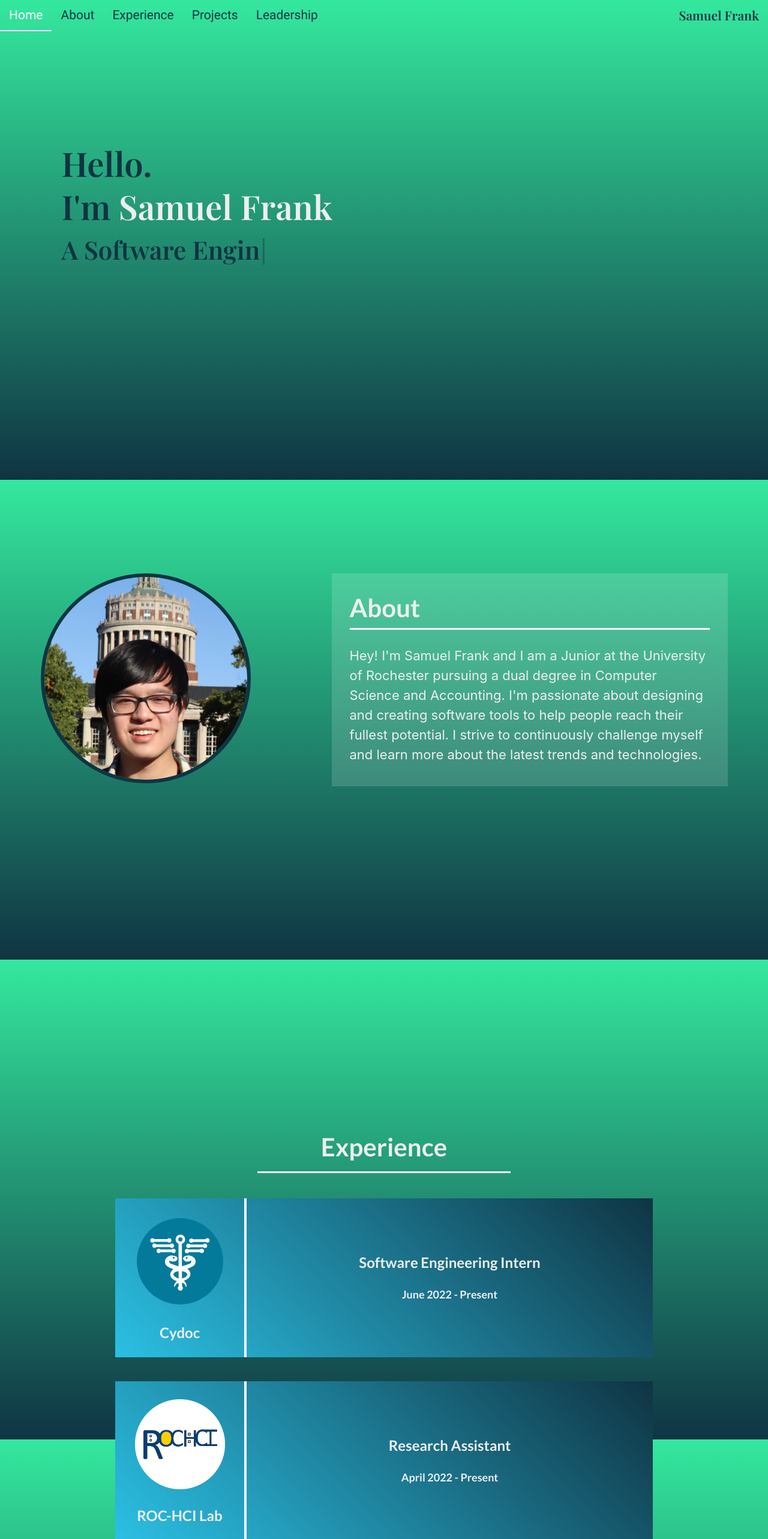
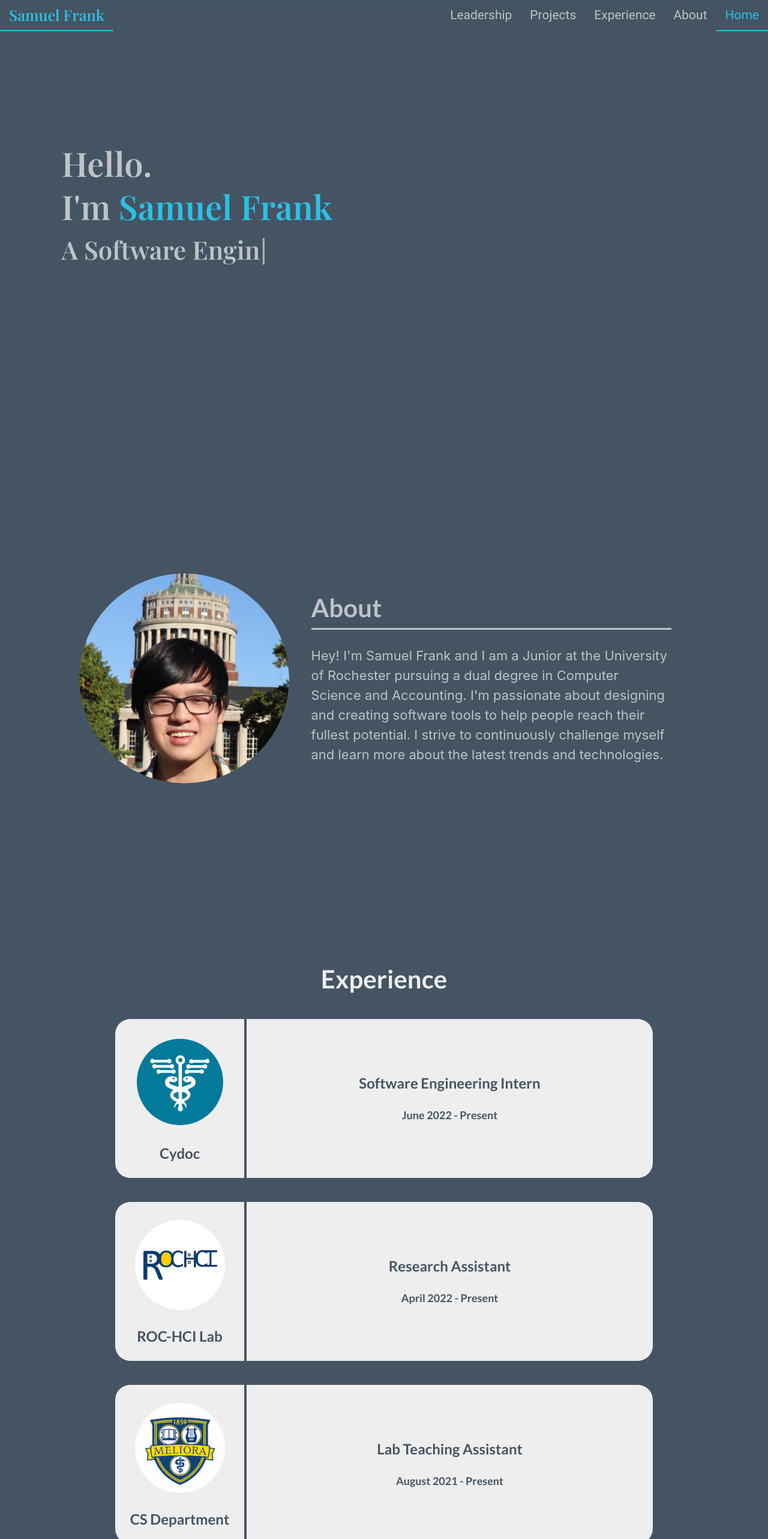
Before and after one commit to samfrank3/personal-website, a React (Create React App) app: page / in a window 1280 px wide. Shown: the top 2566 px of the page at 60% size. Built offline with nearby package versions, Linux system fonts and the light colour scheme.

Commit message:
Modernized website
need to add 'modern' animations and work on leadership experience section

```diff
--- a/src/App.css
+++ b/src/App.css
@@ -2,7 +2,8 @@ html {
   scroll-behavior: smooth;
 }
 body {
-  background: linear-gradient(180deg, #34E89E, #0F3443);
+  /* background: linear-gradient(180deg, #34E89E, #0F3443); */
+  background: #445463;
   background-attachment:fixed;
   color: #eee;
 }
@@ -29,7 +30,7 @@ body {
   font-size: 4rem;
   padding-top: 20%;
   margin-bottom: 25%;
-  color: #0F3443;
+  color: #bdc3c7;
 }
 
 .left{
@@ -37,7 +38,7 @@ body {
 }
 
 .name{
-  color: #eee;
+  color: #2BC0E4;
 }
 
 .positions{
--- a/src/components/About.jsx
+++ b/src/components/About.jsx
@@ -7,21 +7,21 @@ width: auto;
 height: auto;
 padding: 30px;
 margin: 0 auto;
-background-color: rgba(255,255,255,.15);
+${'' /* background-color: rgba(255,255,255,.15); */}
 `
 
 function About(){
     return (
-        <div id='About' style={{paddingTop: '10rem', paddingBottom:'15rem'}}>
+        <div id='About' style={{paddingBottom: '10rem', paddingTop: '10rem', margin: '0 10%'}}>
             <div  style={{padding: '11rem 0', display: 'flex', flexDirection: 'row'}}>
                 <div style={{margin: '0 auto'}}>
-                    <img src={pic} alt="Sam HeadShot" width='350' length='350' style={{borderRadius: '300px', border: "6px solid #0F3443"}}/>
+                    <img src={pic} alt="Sam HeadShot" width='350' length='350' style={{borderRadius: '300px'}}/>
                 </div>
                 <AboutBody>
-                    <h1 className="subTitle" style={{marginBottom: '0px'}}>About </h1>
-                    <hr style={{border: 'none', height: '3px', backgroundColor: '#fff', marginLeft: '0', width: '100%'}}/>
+                    <h1 className="subTitle" style={{marginBottom: '0px', color: '#bdc3c7'}}>About </h1>
+                    <hr style={{border: 'none', height: '3px', backgroundColor: '#bdc3c7', marginLeft: '0', width: '100%'}}/>
                     <br/>
-                    <p className="aboutBody" style={{lineHeight: '1.5', fontSize: '22px'}}>
+                    <p className="aboutBody" style={{lineHeight: '1.5', fontSize: '22px', color: '#bdc3c7'}}>
 
                         Hey! I'm Samuel Frank and I am a Junior at the University of
                         Rochester pursuing a dual degree in Computer Science and
--- a/src/components/Experience.jsx
+++ b/src/components/Experience.jsx
@@ -6,9 +6,9 @@ import ExperienceCard from './ExperienceCard'
 
 const Experience = () => {
     return (
-        <div id="Experience"  style={{paddingTop: '15rem', margin: '0 auto'}}>
-            <h1 className="subTitle" style={{textAlign: 'center'}}>Experience</h1>
-            <hr style={{border: 'none', height: '3px', backgroundColor: '#fff',marginBottom:'3rem', width: '33%'}}/>
+        <div id="Experience"  style={{margin: '0 auto'}}>
+            <h1 className="subTitle" style={{textAlign: 'center', color: '#eee'}}>Experience</h1>
+            {/* <hr style={{border: 'none', height: '3px', backgroundColor: '#fff',marginBottom:'3rem', width: '33%'}}/> */}
             <ExperienceCard
                 logo={cydoc}
                 company='Cydoc'
@@ -26,8 +26,8 @@ const Experience = () => {
                 title='Research Assistant'
                 time='April 2022 - Present'
                 description = {[
-                    'Research existing frameworks in educational technology and how to effectively utilize Machine Learning (ML) to make ML concepts more accessible to K-12 educators.',
-                    'Design, test, and update the SmileyCluster web-based system and Authoring Recommendation Tool to improve scientific discovery in K-12 education.',
+                    'Research existing frameworks in EdTech and how to effectively utilize ML to make ML concepts more accessible to K-12 educators.',
+                    'Design, test, and update the SmileyDiscovery web system and Authoring Recommendation Tool to improve scientific discovery in K-12 education.',
                     'Create lesson plans that educators would use to incorporate machine learning techniques within classes. Utilized K-Means Clustering, K-Nearest-Neighbor, and Tree Classification to scientific data.'
                 ]}
             />
--- a/src/components/ExperienceCard.jsx
+++ b/src/components/ExperienceCard.jsx
@@ -3,22 +3,26 @@ import styled, {keyframes} from 'styled-components'
 
 const SamCard = styled.div`
     margin: 40px auto;
+    border-radius: 25px;
     width: 70%;
     height:265px;
+    background: #eee;
     ${'' /* background: linear-gradient(0deg, #00baa0, #008b90); */}
-    background: linear-gradient(45deg, #2bc0e4, #0f3443);
+    ${'' /* background: linear-gradient(45deg, #2bc0e4, #0f3443); */}
 `;
 const SamBack = styled.div`
-    background: rgba(0,0,0,0.4);
+    ${'' /* background: rgba(0,0,0,0.4); */}
+    display: flex;
+    flex-direction: row;
     height:265px;
     overflow: auto;
-    animation: ${props => props.hovering ? fadeIn: fadeOut} 1s linear;
+    ${'' /* animation: ${props => props.hovering ? fadeIn: fadeOut} 1s linear; */}
 `;
 const SamFront = styled.div`
     display: flex;
     flex-direction: row;
     height:265px;
-    animation: ${props => props.hovering ? fadeOut: fadeIn} 1s linear;
+    ${'' /* animation: ${props => props.hovering ? fadeOut: fadeIn} 1s linear; */}
 `
 
 const fadeIn=keyframes`
@@ -52,22 +56,36 @@ const ExperienceCard = (props) => {
     return(
         <div>
             <SamCard onMouseEnter={handleMouseOver} onMouseLeave={handleMouseOut} hovering={isHovering}>
-                {isHovering ?
+                {isHovering?
                     <SamBack hovering={isHovering}>
-                       <ul style={{fontSize: '21px', lineHeight: '1.5', padding: '0 60px', fontFamily: 'Roboto'}}>
+                    <div style={{width: '24%', textAlign: 'center', paddingTop: '30px'}}>
+                        <img src={props.logo} alt='logo' style={{width:'150px', height:'150px'}} />
+                        <h1 style={{fontSize: '24px', color: '#445463'}}>{props.company}</h1>
+                    </div>
+                    <div style={{padding: '2px', backgroundColor: '#445463'}}></div>
+                    <div style={{width:'74%'}}>
+                        <ul>
                             {props.description.map(item => {
-                                return <li style={{margin: '10px 0'}}>{item}</li>
+                                return <li style={{fontSize: '21px', color: '#445463', fontFamily: 'Roboto', lineHeight: '1.5'}}>{item}</li>
+                            })}
+                        </ul>
+                    </div>
+                    {/* <div>
+                       <ul style={{fontSize: '21px', lineHeight: '1.5', color:'#445463', fontFamily: 'Roboto'}}>
+                            {props.description.map(item => {
+                                return <li>{item}</li>
                             })}
                        </ul>
+                    </div> */}
                    </SamBack>
                 :
                 <SamFront hovering={isHovering}>
                     <div style={{width: '24%', textAlign: 'center', paddingTop: '30px'}}>
                         <img src={props.logo} alt='logo' style={{width:'150px', height:'150px'}} />
-                        <h1 style={{fontSize: '24px'}}>{props.company}</h1>
+                        <h1 style={{fontSize: '24px', color: '#445463'}}>{props.company}</h1>
                     </div>
-                    <div style={{padding: '2px', backgroundColor: '#fff'}}></div>
-                        <div style={{margin: 'auto', textAlign: 'center'}}>
+                    <div style={{padding: '2px', backgroundColor: '#445463'}}></div>
+                    <div style={{margin: 'auto', textAlign: 'center', color: '#445463'}}>
                         <h2>{props.title}</h2>
                         <h3>{props.time}</h3>
                     </div>
--- a/src/components/Leadership.jsx
+++ b/src/components/Leadership.jsx
@@ -17,8 +17,8 @@ const Leadership = () => {
     )
     return (
         <div id='Leadership' style={{paddingTop: '15rem', paddingBottom: '15rem', margin: '0 auto'}}>
-            <h1 className="subTitle" style={{textAlign: 'center'}}>Leadership Experience</h1>
-            <hr style={{border: 'none', height: '3px', backgroundColor: '#fff',marginBottom:'3rem', width: '33%'}}/>
+            <h1 className="subTitle" style={{textAlign: 'center', color: '#eee'}}>Leadership Experience</h1>
+            {/* <hr style={{border: 'none', height: '3px', backgroundColor: '#fff',marginBottom:'3rem', width: '33%'}}/> */}
             {slider}
         </div>
     )
--- a/src/components/Navbar.jsx
+++ b/src/components/Navbar.jsx
@@ -14,19 +14,19 @@ backdrop-filter: blur(10px);
 `;
 
 const Anchor =styled.a`
-float: left;
-color: #0F3443;
+float: Right;
+color: #bdc3c7;
 text-align: center;
 padding: 15px;
 text-decoration: none;
 font-size: 1.5rem;
 &:hover  {
-    color: #FFF;
-    border-bottom: 2px solid white;
+    color: #2BC0E4;
+    border-bottom: 2px solid #2BC0E4;
 }
 &.active{
-    color: #FFF;
-    border-bottom: 2px solid white;
+    color: #2BC0E4;
+    border-bottom: 2px solid #2BC0E4;
 }
 `;
 
@@ -62,7 +62,7 @@ const Navbar =() => {
             <Anchor className={isActive === 'Experience' ? 'active': ''} href='#Experience'>Experience</Anchor>
             <Anchor className={isActive === 'Projects' ? 'active': ''} href='#Projects'>Projects</Anchor>
             <Anchor className={isActive === 'Leadership' ? 'active': ''} href="#Leadership">Leadership</Anchor>
-            <Anchor href='#top' style={{float: 'right', fontFamily:'Playfair Display'}}>Samuel Frank</Anchor>
+            <Anchor href='#top' style={{float: 'left', fontFamily:'Playfair Display', fontSize: '25px'}}>Samuel Frank</Anchor>
         </NavBar>
     )
 };
--- a/src/components/Projects.jsx
+++ b/src/components/Projects.jsx
@@ -4,8 +4,8 @@ import ProjectsCard from './ProjectsCard';
 const Projects = () => {
     return (
         <div id='Projects' style={{paddingTop: '15rem', margin: '0 auto'}}>
-            <h1 className="subTitle" style={{textAlign: 'center'}}>Projects</h1>
-            <hr style={{border: 'none', height: '3px', backgroundColor: '#fff',marginBottom:'3rem', width: '33%'}}/>
+            <h1 className="subTitle" style={{textAlign: 'center', color: '#eee'}}>Projects</h1>
+            {/* <hr style={{border: 'none', height: '3px', backgroundColor: '#fff',marginBottom:'3rem', width: '33%'}}/> */}
             <div style={{display: 'flex', flexDirection: 'row', justifyContent: 'space-evenly', flexWrap: 'wrap'}}>
                 <ProjectsCard
                     title='BlackJack Casino'
@@ -16,10 +16,10 @@ const Projects = () => {
                     title='Malloc Implementation'
                     summary='This project implemented C memory allocation functions such as malloc(), realloc() and free() in C. I designed and tested a segmented explicit free list which allocates memory using a best-fit search.'
                 />
-                <ProjectsCard
+                {/* <ProjectsCard
                     title='Mapping Project'
                     summary='Created a map of New York State that highlights the shortest path between two arbitrary points on the map and highlight the shortest path to reach all the points.'
-                />
+                /> */}
                 <ProjectsCard
                     title='Fake News Detector'
                     summary = 'Utilized NLP techniques such as tf-idf to help vectorize words and create ML models. We compared Logistic Regression, Tree Classification, and Random Forest Classification.'
--- a/src/components/ProjectsCard.jsx
+++ b/src/components/ProjectsCard.jsx
@@ -26,46 +26,56 @@ const rotateCircleSquare = keyframes`
 const ProjectCircle = styled.div`
 width: 400px;
 height: 400px;
-cursor: pointer;
-margin: 70px 40px;
+${'' /* cursor: pointer; */}
+margin: 70px 20px;
 text-align: center;
-padding: ${props => props.click ? '30px 0' : '170px 0'};
+${'' /* padding: ${props => props.click ? '30px 0' : '170px 0'}; */}
+padding: 30px 0;
+background: #eee;
 ${'' /* background: linear-gradient(180deg, #2BC0E4, #0F3443); */}
-background: ${props => props.click ? 'linear-gradient(0deg, #2BC0E4, #0F3443)' : 'linear-gradient(180deg, #2BC0E4, #0F3443)'};
+${'' /* background: ${props => props.click ? 'linear-gradient(0deg, #2BC0E4, #0F3443)' : 'linear-gradient(180deg, #2BC0E4, #0F3443)'}; */}
 ${'' /* background: ${props => props.click ? 'linear-gradient(0deg, #00baa0, #008b90)' : 'linear-gradient(180deg, #00baa0, #008b90)'}; */}
-border-radius: ${props => props.click ? '10%' : '50%'};
-animation: ${props => props.click ? rotateCircleSquare : rotateSquareCircle} 500ms linear;
+${'' /* border-radius: ${props => props.click ? '10%' : '50%'};
+animation: ${props => props.click ? rotateCircleSquare : rotateSquareCircle} 500ms linear; */}
+border-radius: 10%;
 `
 
 const Anchor = styled.a`
-color: #fff;
-border-bottom: 3px solid white;
+color: #000;
 &:hover{
     color: ${props => props.click ? '#2BC0E4': '#0F3443'};
     border-bottom: 3px solid ${props => props.click ? '#2BC0E4': '#0F3443'};
 }
 `;
 const ProjectsCard = (props) => {
-    const [isClick, setIsClick] = useState(false);
+    const [isClick, setIsClick] = useState(true);
 
     const handleClick = () => {
         setIsClick(!isClick);
     };
 
     return (
-            <ProjectCircle onClick={handleClick} click={isClick}>
-                {isClick ?
-                    <div>
-                        <h3 style={{fontSize: '30px'}}>
-                            <Anchor href={props.link} target="_blank" rel="noopener noreferrer" click={isClick}>{props.title}</Anchor>
-                        </h3>
-                        <p style={{fontSize: '25px', padding: '0 5%'}}>{props.summary}</p>
-                    </div>
-                :
-                    <h1 style={{fontSize: '35px'}}>
-                        <Anchor href={props.link} target="_blank" rel="noopener noreferrer">{props.title}</Anchor>
-                    </h1>
-                }
+            // <ProjectCircle onClick={handleClick} click={isClick}>
+            //     {isClick?
+            //         <div>
+            //             <h3 style={{fontSize: '35px'}}>
+            //                 <Anchor href={props.link} target="_blank" rel="noopener noreferrer" click={isClick}>{props.title}</Anchor>
+            //             </h3>
+            //             <p style={{fontSize: '25px', padding: '0 5%', color: '#000'}}>{props.summary}</p>
+            //         </div>
+            //     :
+            //         <h1 style={{fontSize: '35px'}}>
+            //             <Anchor href={props.link} target="_blank" rel="noopener noreferrer">{props.title}</Anchor>
+            //         </h1>
+            //     }
+            // </ProjectCircle>
+            <ProjectCircle>
+                <div>
+                    <h3 style={{fontSize: '35px'}}>
+                        <Anchor href={props.link} target="_blank" rel="noopener noreferrer" click={isClick}>{props.title}</Anchor>
+                    </h3>
+                    <p style={{fontSize: '25px', padding: '0 5%', color: '#000'}}>{props.summary}</p>
+                </div>
             </ProjectCircle>
     )
 }
```
Also changed, not shown: 30 other files (tests, documents, lock files or other folders).
